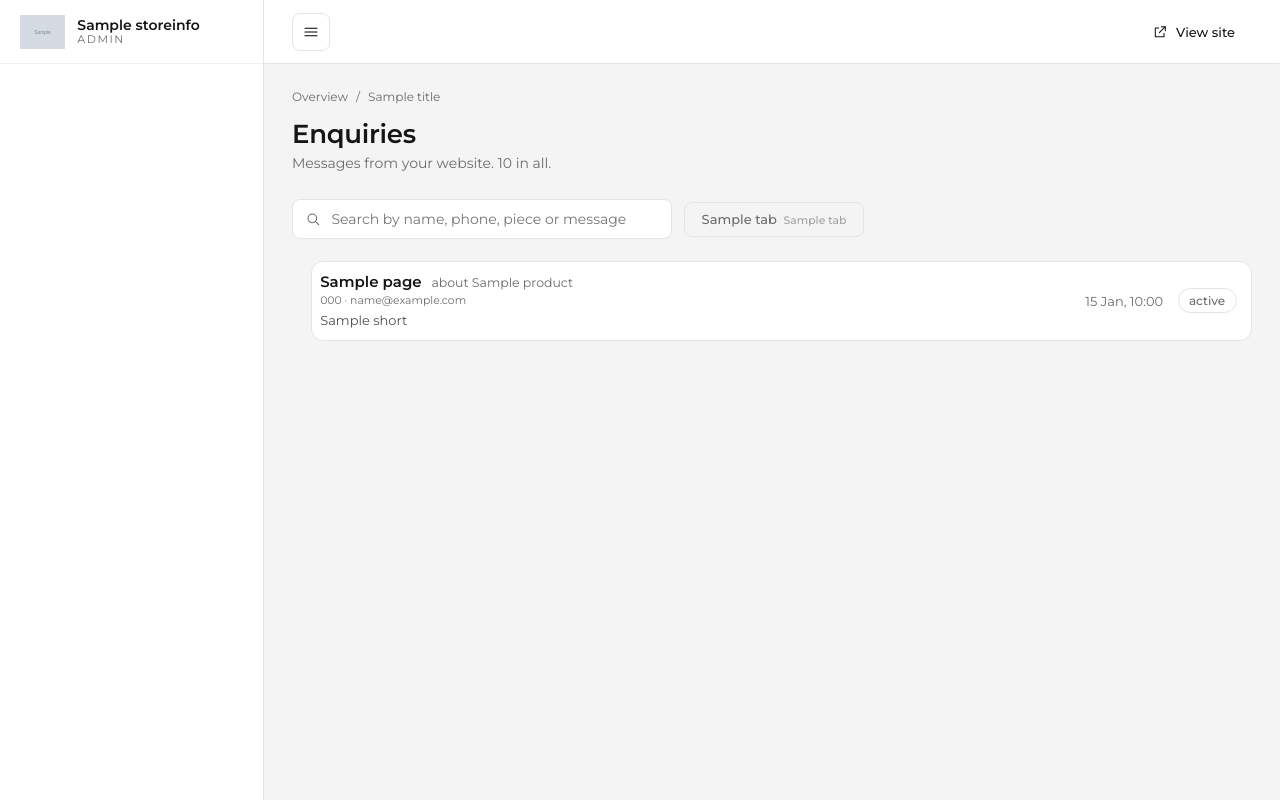
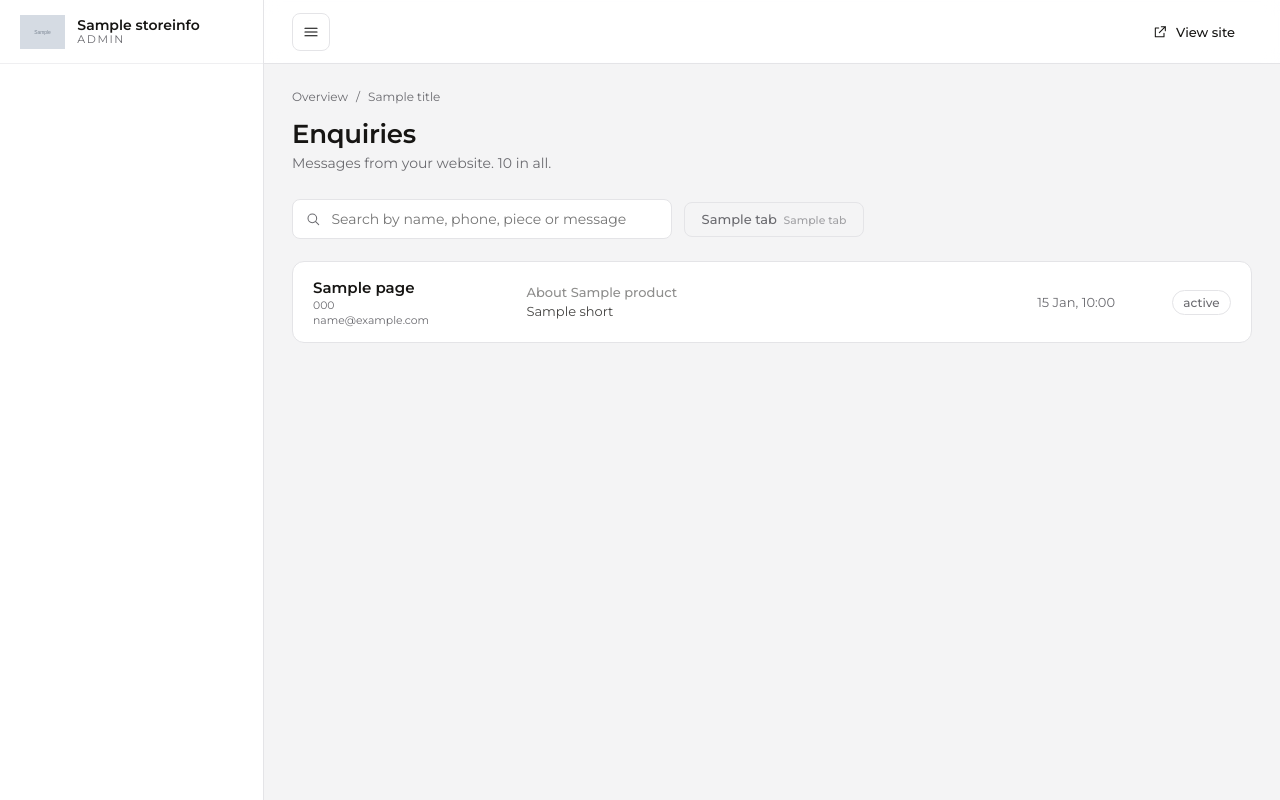
Before and after one commit to CodesxTalha/Patiala-Jewellers, a Django app: template panel/templates/admin/enquiries.html in a window 1280 px wide. Run offline with Django 5.2, Linux system fonts and the light colour scheme; data comes from the database, SQL or seed files in the repository; the template is opened without the code that fills it: most values are stand-ins (such as "Sample title", 1, 10 or a date in 2020); grey boxes marked "Sample" are stand-in pictures.

Commit message:
Enquiries list: align with the page and lay each row out in clear columns

```diff
--- a/panel/static/panel/products.css
+++ b/panel/static/panel/products.css
@@ -144,13 +144,17 @@ details.more { margin-top: .6rem; } details.more > summary { cursor: pointer; fo
 @media (max-width: 560px) { .colour-row { grid-template-columns: 1fr; } }
 .photo-frame.logo img { object-fit: contain; padding: 14px; background: #fff; }
 .sec .hint + .two, .sec .hint + .fld, .sec .hint + .colour-row { margin-top: .75rem; }
-.enq-row .cname { gap: .1rem; } .enq-row .cname b small { font-weight: 400; margin-left: .35rem; }
-.enq-msg { color: var(--ink); opacity: .75; overflow: hidden; text-overflow: ellipsis; white-space: nowrap; max-width: 100%; margin-top: .15rem; }
-.enq-when { color: var(--muted); font-size: 13px; white-space: nowrap; }
-.enq-status { font: 500 12px var(--font-family-primary); padding: .25rem .65rem; border-radius: 999px; border: 1px solid var(--line); color: var(--muted); background: #fff; }
+.enq-row { padding: 0; }
+.enq-link { flex: 1; min-width: 0; display: grid; grid-template-columns: minmax(170px, 1fr) minmax(0, 2.4fr) 110px 92px; align-items: center; gap: 1.5rem; padding: .9rem 1.25rem; color: var(--ink); }
+.enq-who { display: flex; flex-direction: column; line-height: 1.4; min-width: 0; } .enq-who b { font-weight: 600; font-size: 15px; } .enq-who small { color: var(--muted); overflow: hidden; text-overflow: ellipsis; white-space: nowrap; }
+.enq-text { color: var(--ink); opacity: .8; line-height: 1.5; display: -webkit-box; -webkit-line-clamp: 2; -webkit-box-orient: vertical; overflow: hidden; }
+.enq-text em { display: block; font-style: normal; font-weight: 500; opacity: .6; font-size: 13px; }
+.enq-when { color: var(--muted); font-size: 13px; white-space: nowrap; text-align: right; }
+.enq-status { justify-self: end; font: 500 12px var(--font-family-primary); padding: .25rem .65rem; border-radius: 999px; border: 1px solid var(--line); color: var(--muted); background: #fff; }
 .enq-status.s-new { background: var(--ink); border-color: var(--ink); color: #fff; }
+html body.panel .enq-row a.enq-link:not(#_):hover { text-decoration: none; } .enq-row:hover .enq-who b { text-decoration: underline; text-underline-offset: 3px; }
 .enq-full { margin: 0 0 1rem; font-size: 15px; line-height: 1.65; }
 .enq-reach { display: flex; flex-wrap: wrap; gap: .5rem; }
 .tb-status small { opacity: .6; margin-left: .2rem; }
-@media (max-width: 560px) { .enq-when { display: none; } }
-.panel #content > ul.clist.enq-list { max-width: none; }
+@media (max-width: 760px) { .enq-link { grid-template-columns: 1fr auto; gap: .35rem 1rem; } .enq-text { grid-column: 1 / -1; grid-row: 2; } .enq-when { display: none; } }
+.panel #content > ul.clist.enq-list { max-width: none; padding: 0; margin: 0; }
--- a/panel/templates/admin/enquiries.html
+++ b/panel/templates/admin/enquiries.html
@@ -19,13 +19,12 @@
 <ul class="clist enq-list">
   {% for e in page %}
   <li class="crow enq-row">
-    <a class="cname" href="{% url 'admin:enquiry' e.pk %}">
-      <b>{{ e.name }}{% if e.product %} <small>about {{ e.product.name }}</small>{% endif %}</b>
-      <small>{{ e.phone }}{% if e.email %} · {{ e.email }}{% endif %}</small>
-      <span class="enq-msg">{{ e.short }}</span>
+    <a class="enq-link" href="{% url 'admin:enquiry' e.pk %}">
+      <span class="enq-who"><b>{{ e.name }}</b><small>{{ e.phone }}</small>{% if e.email %}<small>{{ e.email }}</small>{% endif %}</span>
+      <span class="enq-text">{% if e.product %}<em>About {{ e.product.name }}</em>{% endif %}{{ e.short }}</span>
+      <span class="enq-when">{{ e.created_at|date:"j M, H:i" }}</span>
+      <span class="enq-status s-{{ e.status }}">{{ e.get_status_display }}</span>
     </a>
-    <span class="enq-when">{{ e.created_at|date:"j M, H:i" }}</span>
-    <span class="enq-status s-{{ e.status }}">{{ e.get_status_display }}</span>
   </li>
   {% endfor %}
 </ul>
```
